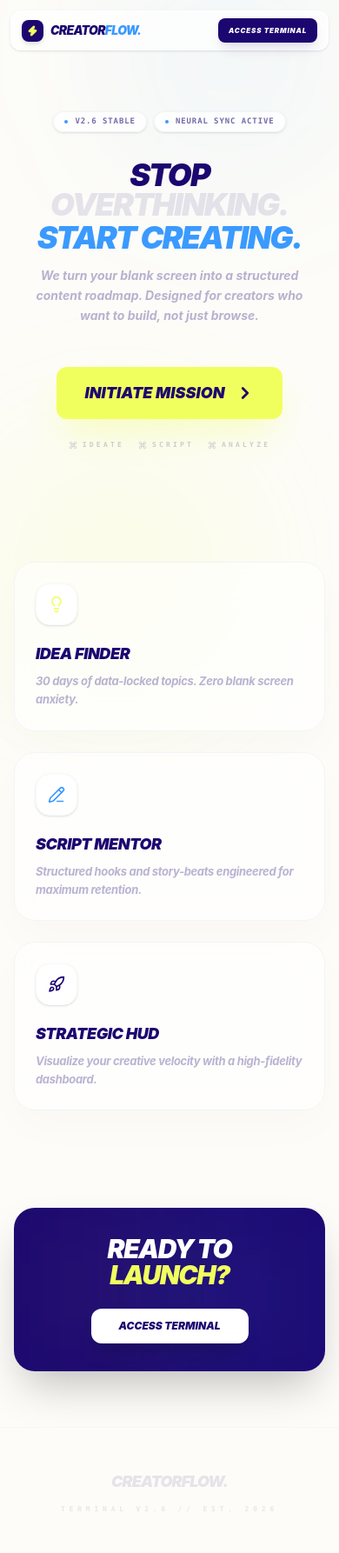
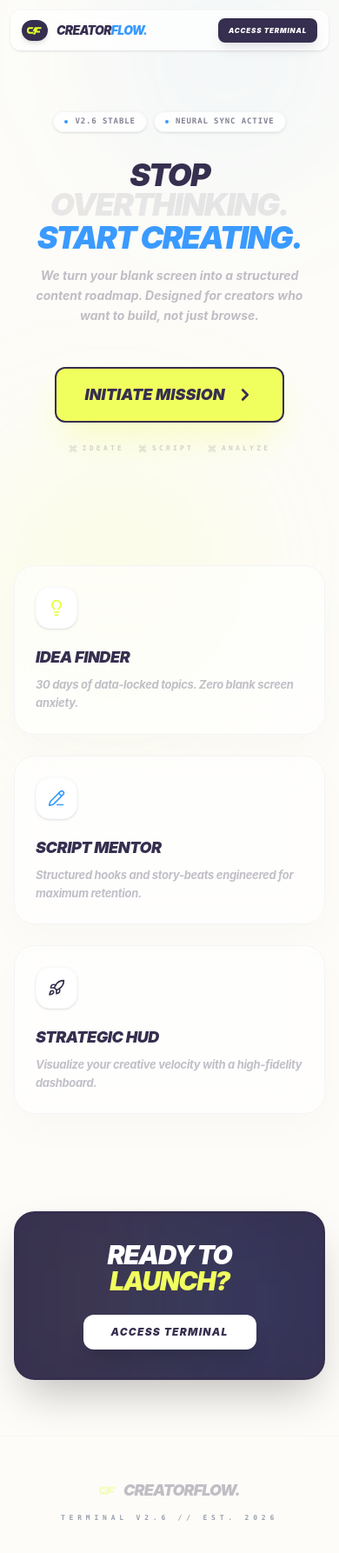
Before and after one commit to ShivaniGujjar/creatorflow, a React (Vite) app in the folder client/: page / in a window 390 px wide. Shown: the top 1786 px of the page at 87% size. Built offline with nearby package versions, Linux system fonts and the light colour scheme.

Commit message:
refactor: Enhance responsiveness and styling across HookArchitectModal, Teleprompter, Navbar, Auth, and LandingPage components for improved user experience

```diff
--- a/client/src/components/dashboard/HookArchitectModal.jsx
+++ b/client/src/components/dashboard/HookArchitectModal.jsx
@@ -20,7 +20,7 @@ export default function HookArchitectModal({ data, onClose, loading }) {
         <div className="bg-[#362F4F] p-5 flex justify-between items-center border-b-[3px] border-[#362F4F]">
           <div className="flex items-center gap-3 text-[#E4FF30]">
             <Zap size={18} fill="currentColor" className="animate-pulse" />
-            <h2 className="font-black uppercase italic tracking-widest text-sm text-white">Viral Architect // AI Engine</h2>
+            <h2 className="font-black uppercase italic tracking-widest text-sm text-white">Viral Architect</h2>
           </div>
           <button onClick={onClose} className="text-white hover:text-[#E4FF30] transition-colors">
             <X size={24}/>
--- a/client/src/components/layout/Navbar.jsx
+++ b/client/src/components/layout/Navbar.jsx
@@ -1,5 +1,25 @@
 import React from 'react';
 import { LogOut, BarChart3, LayoutDashboard, User } from 'lucide-react';
+
+// YOUR OFFICIAL BRAND NEW SEAMLESS LOGO IDENTITY
+const CreatorFlowLogo = ({ className = "w-6 h-6" }) => (
+  <svg
+    viewBox="0 0 120 70"
+    className={className}
+    fill="none"
+    xmlns="http://www.w3.org/2000/svg"
+  >
+    {/* Asli C Shape aur Integrated Tactical Lightning F Bolt */}
+    <path
+      d="M50 10H18C8 10 0 18 0 35C0 52 8 60 18 60H50V46H22C17 46 14 43 14 35C14 27 17 24 22 24H44L50 10Z"
+      fill="#E4FF30"
+    />
+    <path
+      d="M72 10H110V24H82L76 38H100V52H68L62 66H48L58 42H44L60 10H72Z"
+      fill="#E4FF30"
+    />
+  </svg>
+);
 
 export default function Navbar({ user, logout, setView, currentView }) {
   return (
@@ -8,17 +28,18 @@ export default function Navbar({ user, logout, setView, currentView }) {
       <nav className="bg-white border-b-[2.5px] border-[#362F4F]/10 sticky top-0 z-[1000] px-4 sm:px-6 h-20 flex items-center font-sans overflow-x-hidden">
         <div className="max-w-7xl mx-auto w-full flex items-center justify-between">
 
-          {/* LOGO */}
+          {/* LOGO SECTION */}
           <div
             onClick={() => setView('dashboard')}
-            className="flex items-center gap-3 sm:gap-4 cursor-pointer group transition-all active:scale-95"
+            className="flex items-center gap-2 sm:gap-3 cursor-pointer group transition-all active:scale-95"
           >
-            <div className="bg-[#362F4F] text-[#E4FF30] w-10 h-10 flex items-center justify-center rounded-lg border-[2px] border-[#362F4F] font-[1000] text-lg italic tracking-tighter shadow-sm group-hover:rotate-3 transition-transform">
-              CF.
+            {/* FIXED: Replaced "CF." text box with your exact seamless logo token */}
+            <div className="bg-[#362F4F] w-12 h-10 sm:w-14 sm:h-10 flex items-center justify-center rounded-xl border-[2px] border-[#362F4F] p-1.5 shadow-sm group-hover:rotate-2 transition-transform">
+              <CreatorFlowLogo className="w-full h-full" />
             </div>
-            <div className="hidden sm:block leading-none pt-1">
+            <div className="hidden sm:block leading-none pt-0.5">
               <h1 className="text-xl font-[1000] uppercase italic tracking-tighter text-[#362F4F]">
-                CREATOR<span className="text-[#008BFF]">FLOW.</span>
+                CREATOR<span className="text-[#3A9AFF]">FLOW.</span>
               </h1>
             </div>
           </div>
@@ -28,6 +49,7 @@ export default function Navbar({ user, logout, setView, currentView }) {
             {/* Desktop Only Tab Switcher */}
             <div className="hidden md:flex items-center border-[2px] border-[#362F4F] rounded-lg overflow-hidden bg-white shadow-sm">
               <button
+                type="button"
                 onClick={() => setView('dashboard')}
                 className={`px-6 py-2.5 flex items-center gap-2 text-[10px] font-black uppercase tracking-widest transition-all border-r-[2px] border-[#362F4F]
                   ${currentView === 'dashboard'
@@ -37,11 +59,12 @@ export default function Navbar({ user, logout, setView, currentView }) {
                 <LayoutDashboard size={14} strokeWidth={3} /> HUB
               </button>
               <button
+                type="button"
                 onClick={() => setView('progress')}
                 className={`px-6 py-2.5 flex items-center gap-2 text-[10px] font-black uppercase tracking-widest transition-all
                   ${currentView === 'progress'
-                    ? 'bg-[#008BFF] text-white'
-                    : 'text-[#362F4F] hover:bg-[#008BFF] hover:text-white transition-colors'}`}
+                    ? 'bg-[#3A9AFF] text-white'
+                    : 'text-[#362F4F] hover:bg-[#3A9AFF] hover:text-white transition-colors'}`}
               >
                 <BarChart3 size={14} strokeWidth={3} /> PROGRESS
               </button>
@@ -61,6 +84,7 @@ export default function Navbar({ user, logout, setView, currentView }) {
 
             {/* LOGOUT */}
             <button
+              type="button"
               onClick={logout}
               className="w-10 h-10 flex items-center justify-center rounded-lg border-[2px] border-[#362F4F] text-[#362F4F] hover:bg-[#E63946] hover:text-white hover:border-[#E63946] transition-all active:scale-95 shadow-sm"
             >
@@ -73,18 +97,20 @@ export default function Navbar({ user, logout, setView, currentView }) {
       {/* MOBILE BOTTOM TACTICAL NAVIGATION DOCK */}
       <div className="fixed bottom-0 left-0 w-full bg-white/90 backdrop-blur-lg border-t-[2.5px] border-[#362F4F]/10 md:hidden z-[1000] px-6 py-3 flex items-center justify-around shadow-[0_-10px_30px_rgba(0,0,0,0.05)]">
         <button
+          type="button"
           onClick={() => setView('dashboard')}
           className={`flex flex-col items-center justify-center gap-1 py-1 px-4 rounded-xl transition-all active:scale-95 text-[10px] font-black uppercase tracking-wider
-            ${currentView === 'dashboard' ? 'text-[#008BFF]' : 'text-[#362F4F]/40'}`}
+            ${currentView === 'dashboard' ? 'text-[#3A9AFF]' : 'text-[#362F4F]/40'}`}
         >
           <LayoutDashboard size={20} strokeWidth={currentView === 'dashboard' ? 3 : 2} />
           <span>Hub</span>
         </button>
 
         <button
+          type="button"
           onClick={() => setView('progress')}
           className={`flex flex-col items-center justify-center gap-1 py-1 px-4 rounded-xl transition-all active:scale-95 text-[10px] font-black uppercase tracking-wider
-            ${currentView === 'progress' ? 'text-[#008BFF]' : 'text-[#362F4F]/40'}`}
+            ${currentView === 'progress' ? 'text-[#3A9AFF]' : 'text-[#362F4F]/40'}`}
         >
           <BarChart3 size={20} strokeWidth={currentView === 'progress' ? 3 : 2} />
           <span>Progress</span>
--- a/client/src/pages/LandingPage.jsx
+++ b/client/src/pages/LandingPage.jsx
@@ -1,11 +1,32 @@
 import React from 'react';
 import { motion } from 'framer-motion';
-import { Zap, ArrowRight, Sparkles, Lightbulb, PencilLine, Rocket, ChevronRight, Activity, Command } from 'lucide-react';
+import { ArrowRight, Sparkles, Lightbulb, PencilLine, Rocket, ChevronRight, Activity, Command } from 'lucide-react';
+
+// BRAND NEW MINIMAL LOGO IDENTITY COMPONENT (Solid Geometric Vectors)
+// 100% ACCURATE TRACKING FOR YOUR OFFICIAL BRAND LOGO
+const CreatorFlowLogo = ({ className = "w-6 h-6" }) => (
+  <svg
+    viewBox="0 0 120 70"
+    className={className}
+    fill="none"
+    xmlns="http://www.w3.org/2000/svg"
+  >
+    {/* Asli C Shape aur Integrated Tactical Lightning F Bolt */}
+    <path
+      d="M50 10H18C8 10 0 18 0 35C0 52 8 60 18 60H50V46H22C17 46 14 43 14 35C14 27 17 24 22 24H44L50 10Z"
+      fill="#E4FF30"
+    />
+    <path
+      d="M72 10H110V24H82L76 38H100V52H68L62 66H48L58 42H44L60 10H72Z"
+      fill="#E4FF30"
+    />
+  </svg>
+);
 
 const TacticalTag = ({ text }) => (
   <div className="flex items-center gap-2 px-3 py-1 bg-white/80 backdrop-blur-md border border-gray-100 rounded-full shadow-sm">
     <div className="w-1 h-1 rounded-full bg-[#3A9AFF]" />
-    <span className="text-[9px] font-mono font-bold uppercase tracking-widest text-[#1C0770]/60 whitespace-nowrap">{text}</span>
+    <span className="text-[9px] font-mono font-bold uppercase tracking-widest text-[#362F4F]/60 whitespace-nowrap">{text}</span>
   </div>
 );
 
@@ -17,41 +38,39 @@ const FeatureCard = ({ icon: Icon, title, desc, accent }) => (
     <div className="mb-6 sm:mb-8 w-12 h-12 rounded-2xl bg-white shadow-sm flex items-center justify-center border border-gray-50 transition-transform group-hover:rotate-6">
       <Icon size={20} style={{ color: accent }} strokeWidth={2} />
     </div>
-    <h3 className="text-lg sm:text-xl font-black uppercase italic text-[#1C0770] mb-3 sm:mb-4 tracking-tight leading-none">{title}</h3>
-    <p className="text-[13px] sm:text-[14px] font-bold text-[#1C0770]/30 leading-relaxed italic tracking-tight">{desc}</p>
+    <h3 className="text-lg sm:text-xl font-black uppercase italic text-[#362F4F] mb-3 sm:mb-4 tracking-tight leading-none">{title}</h3>
+    <p className="text-[13px] sm:text-[14px] font-bold text-[#362F4F]/30 leading-relaxed italic tracking-tight">{desc}</p>
   </motion.div>
 );
 
 export default function LandingPage({ onEnter }) {
   return (
-    <div className="min-h-screen bg-[#FDFCF8] selection:bg-[#F1FF5E] selection:text-[#1C0770] font-sans overflow-x-hidden">
+    <div className="min-h-screen bg-[#FDFCF8] selection:bg-[#F1FF5E] selection:text-[#362F4F] font-sans overflow-x-hidden">
 
       {/* REFINED MESH BACKGROUND */}
       <div className="fixed inset-0 pointer-events-none">
         <div className="absolute top-[-10%] right-[-5%] w-[300px] sm:w-[800px] h-[300px] sm:h-[800px] bg-[#3A9AFF]/5 rounded-full blur-[80px] sm:blur-[120px]" />
         <div className="absolute bottom-[5%] left-[-5%] w-[300px] sm:w-[600px] h-[300px] sm:h-[600px] bg-[#F1FF5E]/10 rounded-full blur-[80px] sm:blur-[100px]" />
-        <div className="absolute inset-0 opacity-[0.03]" style={{ backgroundImage: `radial-gradient(#1C0770 0.5px, transparent 0.5px)`, backgroundSize: '20px 20px' }} />
+        <div className="absolute inset-0 opacity-[0.03]" style={{ backgroundImage: `radial-gradient(#362F4F 0.5px, transparent 0.5px)`, backgroundSize: '20px 20px' }} />
       </div>
 
       {/* SLEEK CAPSULE NAV */}
-      {/* RESPONSIVE FIX: Mobile par spacing, tracking aur overflow structure ko robust kar diya */}
       <nav className="fixed top-3 sm:top-6 left-0 w-full z-[100] px-3 sm:px-6">
         <div className="max-w-5xl mx-auto bg-white/70 backdrop-blur-xl border border-white/80 rounded-xl sm:rounded-2xl px-3 sm:px-6 py-2 sm:py-3 flex justify-between items-center shadow-sm">
-          <div className="flex items-center gap-2 min-w-0">
-            <div className="bg-[#1C0770] p-1.5 rounded-lg shadow-md flex-shrink-0">
-              <Zap size={13} className="text-[#F1FF5E] sm:w-[16px] sm:h-[16px]" fill="currentColor" />
+          <div className="flex items-center gap-2.5 min-w-0">
+            {/* INTEGRATED: Upgraded default container with new minimalist logo asset */}
+            <div className="bg-[#362F4F] p-1.5 sm:p-2 rounded-xl shadow-md flex-shrink-0 flex items-center justify-center">
+              <CreatorFlowLogo className="w-[18px] h-[12px] sm:w-[24px] sm:h-[16px]" />
             </div>
-            {/* RESPONSIVE FIX: Text truncation safety aur dynamic text sizing */}
-            <span className="font-black text-sm sm:text-lg italic uppercase tracking-tighter text-[#1C0770] truncate">
-              CREATOR<span className="text-[#3A9AFF] sm:text-[#1C0770]">FLOW.</span>
-              <span className="hidden sm:inline text-[#1C0770]/20 font-mono text-[10px] ml-1 font-bold tracking-widest">PROTOCOL</span>
+            <span className="font-black text-sm sm:text-lg italic uppercase tracking-tighter text-[#362F4F] truncate">
+              CREATOR<span className="text-[#3A9AFF] sm:text-[#362F4F]">FLOW.</span>
+              <span className="hidden sm:inline text-[#362F4F]/20 font-mono text-[10px] ml-1 font-bold tracking-widest">PROTOCOL</span>
             </span>
           </div>
 
-          {/* RESPONSIVE FIX: Target links alignment handles cleanly with balanced gaps */}
           <div className="flex items-center gap-2 sm:gap-6 flex-shrink-0">
-            <button onClick={onEnter} className="hidden sm:block text-[10px] font-black uppercase tracking-widest text-[#1C0770]/40 hover:text-[#1C0770] transition-colors">Protocol</button>
-            <button onClick={onEnter} className="bg-[#1C0770] text-white px-3 sm:px-6 py-2 rounded-lg sm:rounded-xl font-black uppercase italic text-[8px] sm:text-[10px] tracking-widest hover:bg-[#261CC1] transition-all shadow-lg shadow-[#1C0770]/10 whitespace-nowrap">Access Terminal</button>
+            <button onClick={onEnter} className="hidden sm:block text-[10px] font-black uppercase tracking-widest text-[#362F4F]/40 hover:text-[#362F4F] transition-colors">Protocol</button>
+            <button onClick={onEnter} className="bg-[#362F4F] text-white px-3 sm:px-6 py-2 rounded-lg sm:rounded-xl font-black uppercase italic text-[8px] sm:text-[10px] tracking-widest hover:bg-[#251F3B] transition-all shadow-lg shadow-[#362F4F]/10 whitespace-nowrap">Access Terminal</button>
           </div>
         </div>
       </nav>
@@ -65,28 +84,28 @@ export default function LandingPage({ onEnter }) {
           </motion.div>
 
           <motion.div initial={{ opacity: 0, y: 20 }} animate={{ opacity: 1, y: 0 }} className="space-y-4 sm:space-y-6">
-            <h1 className="text-4xl sm:text-6xl md:text-8xl font-[1000] uppercase italic text-[#1C0770] leading-[0.95] sm:leading-[0.9] tracking-tighter">
-              Stop <span className="text-[#1C0770]/10">Overthinking.</span> <br />
+            <h1 className="text-4xl sm:text-6xl md:text-8xl font-[1000] uppercase italic text-[#362F4F] leading-[0.95] sm:leading-[0.9] tracking-tighter">
+              Stop <span className="text-[#362F4F]/10">Overthinking.</span> <br />
               <span className="text-[#3A9AFF] relative inline-block mt-1 sm:mt-0">
                 Start Creating.
                 <div className="absolute -bottom-1 left-0 w-full h-1.5 sm:h-2 bg-[#F1FF5E] rounded-full opacity-50 blur-[2px] -z-10" />
               </span>
             </h1>
-            <p className="text-sm sm:text-lg md:text-xl font-bold text-[#1C0770]/30 italic max-w-xl mx-auto leading-relaxed px-2 sm:px-0">
+            <p className="text-sm sm:text-lg md:text-xl font-bold text-[#362F4F]/30 italic max-w-xl mx-auto leading-relaxed px-2 sm:px-0">
               We turn your blank screen into a structured content roadmap. Designed for creators who want to build, not just browse.
             </p>
           </motion.div>
 
           <div className="pt-4 sm:pt-6 flex flex-col items-center gap-6 sm:gap-8">
-            <button onClick={onEnter} className="group relative bg-[#F1FF5E] text-[#1C0770] px-8 sm:px-12 py-4 sm:py-6 rounded-xl sm:rounded-[2rem] text-lg sm:text-2xl font-[1000] uppercase italic shadow-[0_20px_40px_-10px_rgba(241,255,94,0.4)] hover:shadow-[0_40px_80px_-10px_rgba(241,255,94,0.5)] hover:-translate-y-1 transition-all active:scale-95 flex items-center gap-3 sm:gap-4">
+            <button onClick={onEnter} className="group relative bg-[#F1FF5E] text-[#362F4F] px-8 sm:px-12 py-4 sm:py-6 rounded-xl sm:rounded-[2rem] text-lg sm:text-2xl font-[1000] uppercase italic shadow-[0_20px_40px_-10px_rgba(241,255,94,0.4)] hover:shadow-[0_40px_80px_-10px_rgba(241,255,94,0.5)] hover:-translate-y-1 transition-all active:scale-95 flex items-center gap-3 sm:gap-4 border-[2px] border-[#362F4F]">
               Initiate Mission <ChevronRight size={22} className="sm:w-[28px] sm:h-[28px]" strokeWidth={3} />
             </button>
 
             <div className="flex flex-wrap justify-center gap-4 sm:gap-10 opacity-20">
               {['Ideate', 'Script', 'Analyze'].map((item, i) => (
                 <div key={i} className="flex items-center gap-1.5 sm:gap-2">
-                  <Command size={10} className="sm:w-[12px] sm:h-[12px] text-[#1C0770]" />
-                  <span className="text-[8px] sm:text-[9px] font-mono font-black uppercase tracking-[0.4em] text-[#1C0770]">{item}</span>
+                  <Command size={10} className="sm:w-[12px] sm:h-[12px] text-[#362F4F]" />
+                  <span className="text-[8px] sm:text-[9px] font-mono font-black uppercase tracking-[0.4em] text-[#362F4F]">{item}</span>
                 </div>
               ))}
             </div>
@@ -101,7 +120,7 @@ export default function LandingPage({ onEnter }) {
             icon={Lightbulb}
             title="Idea Finder"
             desc="30 days of data-locked topics. Zero blank screen anxiety."
-            accent="#F1FF5E"
+            accent="#E4FF30"
           />
           <FeatureCard
             icon={PencilLine}
@@ -113,7 +132,7 @@ export default function LandingPage({ onEnter }) {
             icon={Rocket}
             title="Strategic HUD"
             desc="Visualize your creative velocity with a high-fidelity dashboard."
-            accent="#1C0770"
+            accent="#362F4F"
           />
         </div>
       </section>
@@ -124,21 +143,25 @@ export default function LandingPage({ onEnter }) {
           whileInView={{ opacity: 1, y: 0 }}
           initial={{ opacity: 0, y: 20 }}
           viewport={{ once: true }}
-          className="max-w-5xl mx-auto relative rounded-3xl sm:rounded-[3.5rem] bg-[#1C0770] p-8 sm:p-20 text-center overflow-hidden shadow-2xl"
+          className="max-w-5xl mx-auto relative rounded-3xl sm:rounded-[3.5rem] bg-[#362F4F] p-8 sm:p-20 text-center overflow-hidden shadow-2xl border-[3px] border-[#362F4F]"
         >
           <div className="absolute top-0 right-0 w-[200px] sm:w-[400px] h-[200px] sm:h-[400px] bg-[#3A9AFF]/10 blur-[80px] sm:blur-[120px]" />
           <div className="absolute bottom-0 left-0 w-[200px] sm:w-[400px] h-[200px] sm:h-[400px] bg-[#F1FF5E]/5 blur-[80px] sm:blur-[120px]" />
 
           <div className="relative z-10 space-y-6 sm:space-y-10">
             <h2 className="text-3xl sm:text-5xl md:text-7xl font-[1000] uppercase italic text-white leading-none tracking-tighter">Ready To <br /><span className="text-[#F1FF5E]">Launch?</span></h2>
-            <button onClick={onEnter} className="bg-white text-[#1C0770] px-8 sm:px-12 py-3 sm:py-4 rounded-xl text-xs sm:text-sm font-black uppercase italic hover:scale-105 transition-all shadow-xl">Access Terminal</button>
+            <button onClick={onEnter} className="bg-white text-[#362F4F] px-8 sm:px-12 py-3 sm:py-4 rounded-xl text-xs sm:text-sm font-black uppercase italic hover:bg-[#F1FF5E] transition-all shadow-xl font-sans tracking-widest">Access Terminal</button>
           </div>
         </motion.div>
       </section>
 
-      <footer className="py-12 sm:py-16 text-center border-t border-gray-100/50">
-        <p className="font-[1000] italic text-lg sm:text-xl uppercase tracking-tighter text-[#1C0770]/10">CreatorFlow.</p>
-        <p className="text-[8px] sm:text-[9px] font-mono font-black uppercase tracking-[0.6em] mt-3 sm:mt-4 text-gray-200">Terminal V2.6 // Est. 2026</p>
+      {/* FOOTER SECTION BRAND INTEGRATED */}
+      <footer className="py-12 sm:py-16 text-center border-t border-gray-100/50 flex flex-col items-center justify-center gap-3">
+        <div className="flex items-center gap-2 opacity-30">
+          <CreatorFlowLogo className="w-5 h-3" />
+          <p className="font-[1000] italic text-lg sm:text-xl uppercase tracking-tighter text-[#362F4F]">CreatorFlow.</p>
+        </div>
+        <p className="text-[8px] sm:text-[9px] font-mono font-black uppercase tracking-[0.6em] text-gray-400">Terminal V2.6 // Est. 2026</p>
       </footer>
     </div>
   );
```
Also changed, not shown: client/src/components/dashboard/Teleprompter.jsx (+9 -14 lines), client/src/pages/Auth.jsx (+6 -4 lines).
